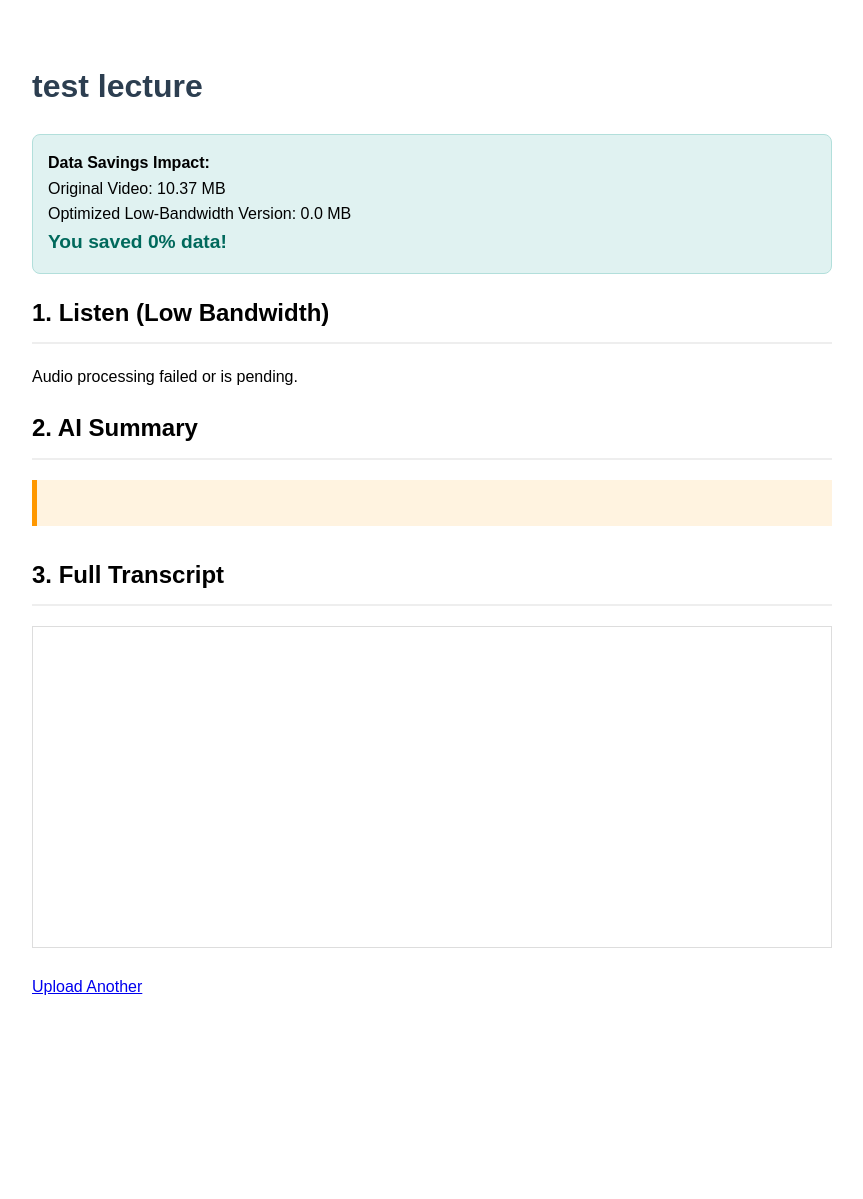
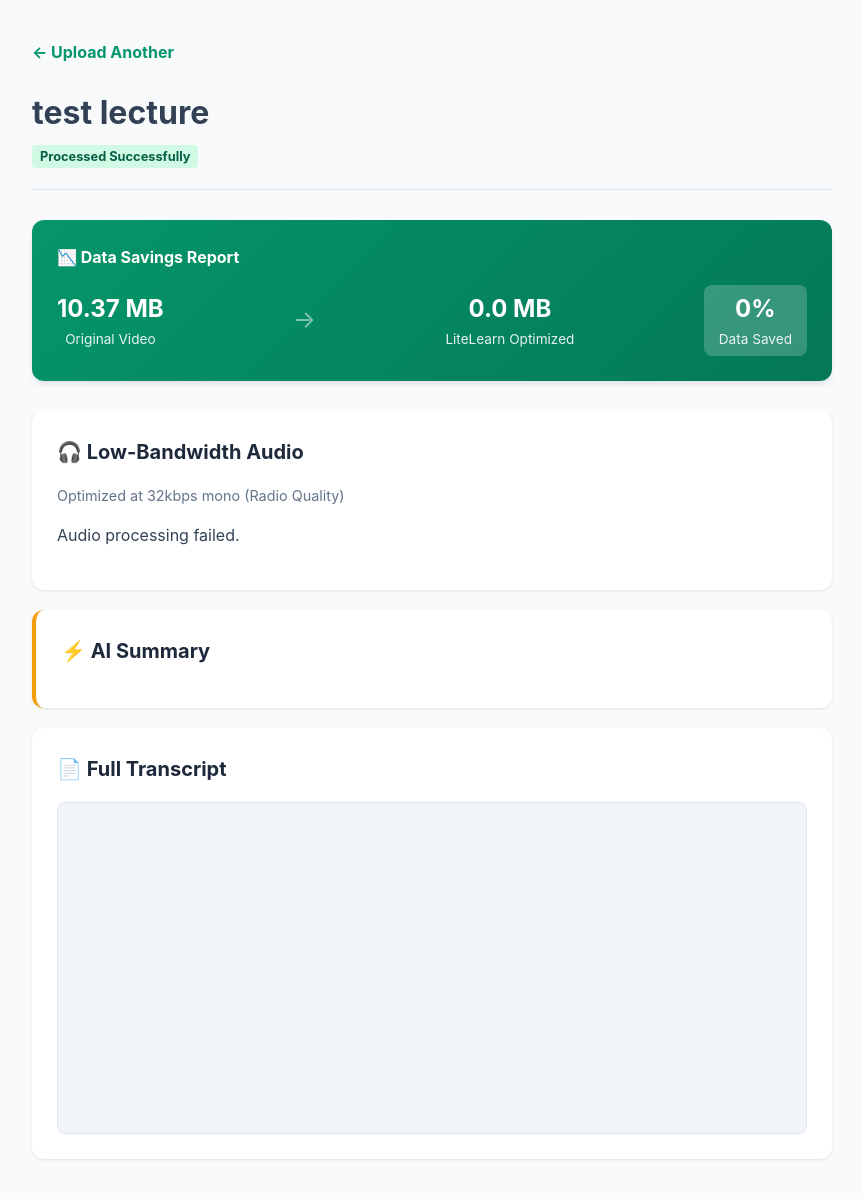
Before and after one commit to Kyaw-Min-lwin/Lite-Learn, a Django app: page /lecture/1/ in a window 1280 px wide. Shown: the whole page, without its empty margins (208-1071 px from the left). Before the commit the page ends 995 px from the top, so only its background shows below. Run offline with Django 5.2, Linux system fonts and the light colour scheme; data comes from the database, SQL or seed files in the repository; both versions use the stored data as it was after the commit.

Commit message:
added a visual upgrade

```diff
--- a/core/templates/core/lecture_detail.html
+++ b/core/templates/core/lecture_detail.html
@@ -1,82 +1,185 @@
 <!DOCTYPE html>
-<html>
+<html lang="en">
 
 <head>
-    <title>{{ lecture.title }}</title>
+    <meta charset="UTF-8">
+    <meta name="viewport" content="width=device-width, initial-scale=1.0">
+    <title>{{ lecture.title }} | LiteLearn</title>
     <style>
+        :root {
+            --primary: #059669;
+            /* Emerald Green */
+            --bg: #f8fafc;
+            --card: #ffffff;
+            --text: #334155;
+        }
+
         body {
-            font-family: sans-serif;
-            max-width: 800px;
-            margin: 20px auto;
+            font-family: -apple-system, BlinkMacSystemFont, "Segoe UI", Roboto, sans-serif;
+            background-color: var(--bg);
+            color: var(--text);
+            margin: 0;
             padding: 20px;
             line-height: 1.6;
         }
 
-        .stats-box {
-            background: #e0f2f1;
-            padding: 15px;
-            border-radius: 8px;
-            margin-bottom: 20px;
-            border: 1px solid #b2dfdb;
+        .container {
+            max-width: 800px;
+            margin: 0 auto;
         }
 
-        .audio-player {
-            width: 100%;
-            margin: 20px 0;
+        /* Header */
+        .header {
+            margin-bottom: 30px;
+            border-bottom: 1px solid #e2e8f0;
+            padding-bottom: 20px;
         }
 
-        .summary-box {
-            background: #fff3e0;
-            padding: 15px;
-            border-left: 5px solid #ff9800;
-            margin-bottom: 30px;
+        .tag {
+            background: #d1fae5;
+            color: #065f46;
+            padding: 4px 8px;
+            border-radius: 4px;
+            font-size: 0.8em;
+            font-weight: bold;
         }
 
-        h1 {
-            color: #2c3e50;
+        /* The Impact Card - Judges love this */
+        .impact-card {
+            background: linear-gradient(135deg, #059669 0%, #047857 100%);
+            color: white;
+            padding: 25px;
+            border-radius: 12px;
+            margin-bottom: 30px;
+            box-shadow: 0 4px 6px -1px rgba(0, 0, 0, 0.1);
+        }
+
+        .impact-grid {
+            display: flex;
+            justify-content: space-between;
+            align-items: center;
+            margin-top: 15px;
+        }
+
+        .stat-item {
+            text-align: center;
+        }
+
+        .stat-val {
+            font-size: 1.5em;
+            font-weight: bold;
+        }
+
+        .stat-label {
+            font-size: 0.85em;
+            opacity: 0.9;
+        }
+
+        .arrow {
+            font-size: 1.5em;
+            opacity: 0.5;
+        }
+
+        /* Sections */
+        .section-card {
+            background: var(--card);
+            padding: 25px;
+            border-radius: 12px;
+            box-shadow: 0 1px 3px rgba(0, 0, 0, 0.1);
+            margin-bottom: 20px;
         }
 
         h2 {
-            border-bottom: 2px solid #eee;
-            padding-bottom: 10px;
+            margin-top: 0;
+            color: #1e293b;
+            font-size: 1.25em;
+            display: flex;
+            align-items: center;
+            gap: 10px;
+        }
+
+        /* Audio Player */
+        audio {
+            width: 100%;
+            height: 40px;
+            margin-top: 10px;
+        }
+
+        /* Transcript */
+        .transcript-box {
+            height: 300px;
+            overflow-y: auto;
+            background: #f1f5f9;
+            padding: 15px;
+            border-radius: 8px;
+            font-size: 0.95em;
+            white-space: pre-wrap;
+            border: 1px solid #e2e8f0;
+        }
+
+        .btn-back {
+            display: inline-block;
+            margin-top: 20px;
+            color: var(--primary);
+            text-decoration: none;
+            font-weight: bold;
         }
     </style>
 </head>
 
 <body>
-    <h1>{{ lecture.title }}</h1>
-
-    <div class="stats-box">
-        <strong>Data Savings Impact:</strong><br>
-        Original Video: {{ lecture.original_size_mb }} MB<br>
-        Optimized Low-Bandwidth Version: {{ lecture.new_size_mb }} MB<br>
-        <span style="color: #00695c; font-weight: bold; font-size: 1.2em;">
-            You saved {{ lecture.data_saved_percentage }}% data!
-        </span>
+    <div class="container">
+        <div class="header">
+            <a href="/upload/" class="btn-back">← Upload Another</a>
+            <h1 style="margin-bottom: 5px;">{{ lecture.title }}</h1>
+            <span class="tag">Processed Successfully</span>
         </div>
 
-    <h2>1. Listen (Low Bandwidth)</h2>
+        <!-- The "Money Shot" for the Judges -->
+        <div class="impact-card">
+            <div style="font-weight: bold; margin-bottom: 10px;">📉 Data Savings Report</div>
+            <div class="impact-grid">
+                <div class="stat-item">
+                    <div class="stat-val">{{ lecture.original_size_mb }} MB</div>
+                    <div class="stat-label">Original Video</div>
+                </div>
+                <div class="arrow">→</div>
+                <div class="stat-item">
+                    <div class="stat-val">{{ lecture.new_size_mb }} MB</div>
+                    <div class="stat-label">LiteLearn Optimized</div>
+                </div>
+                <div class="stat-item" style="background: rgba(255,255,255,0.2); padding: 5px 15px; border-radius: 8px;">
+                    <div class="stat-val">{{ lecture.data_saved_percentage }}%</div>
+                    <div class="stat-label">Data Saved</div>
+                </div>
+            </div>
+        </div>
+
+        <div class="section-card">
+            <h2>🎧 Low-Bandwidth Audio</h2>
+            <p style="font-size: 0.9em; color: #64748b;">Optimized at 32kbps mono (Radio Quality)</p>
             {% if lecture.processed_audio %}
-    <audio controls class="audio-player">
+            <audio controls>
                 <source src="{{ lecture.processed_audio.url }}" type="audio/mpeg">
                 Your browser does not support the audio element.
             </audio>
             {% else %}
-    <p>Audio processing failed or is pending.</p>
+            <p>Audio processing failed.</p>
             {% endif %}
-
-    <h2>2. AI Summary</h2>
-    <div class="summary-box">
-        {{ lecture.summary|linebreaks }}
         </div>
 
-    <h2>3. Full Transcript</h2>
-    <div style="color: #555; height: 300px; overflow-y: scroll; border: 1px solid #ddd; padding: 10px;">
-        {{ lecture.transcript|linebreaks }}
+        <div class="section-card" style="border-left: 4px solid #f59e0b;">
+            <h2>⚡ AI Summary</h2>
+            <p>{{ lecture.summary|linebreaks }}</p>
         </div>
 
-    <br>
-    <a href="/upload/">Upload Another</a>
+        <div class="section-card">
+            <h2>📄 Full Transcript</h2>
+            <div class="transcript-box">
+                {{ lecture.transcript }}
+            </div>
+        </div>
+        </div>
 </body>
 
 </html>
```
Also changed, not shown: core/media_processor.py (+42 -37 lines), db.sqlite3, 3 other files. Lines whose indentation alone changed are shown as unchanged.
